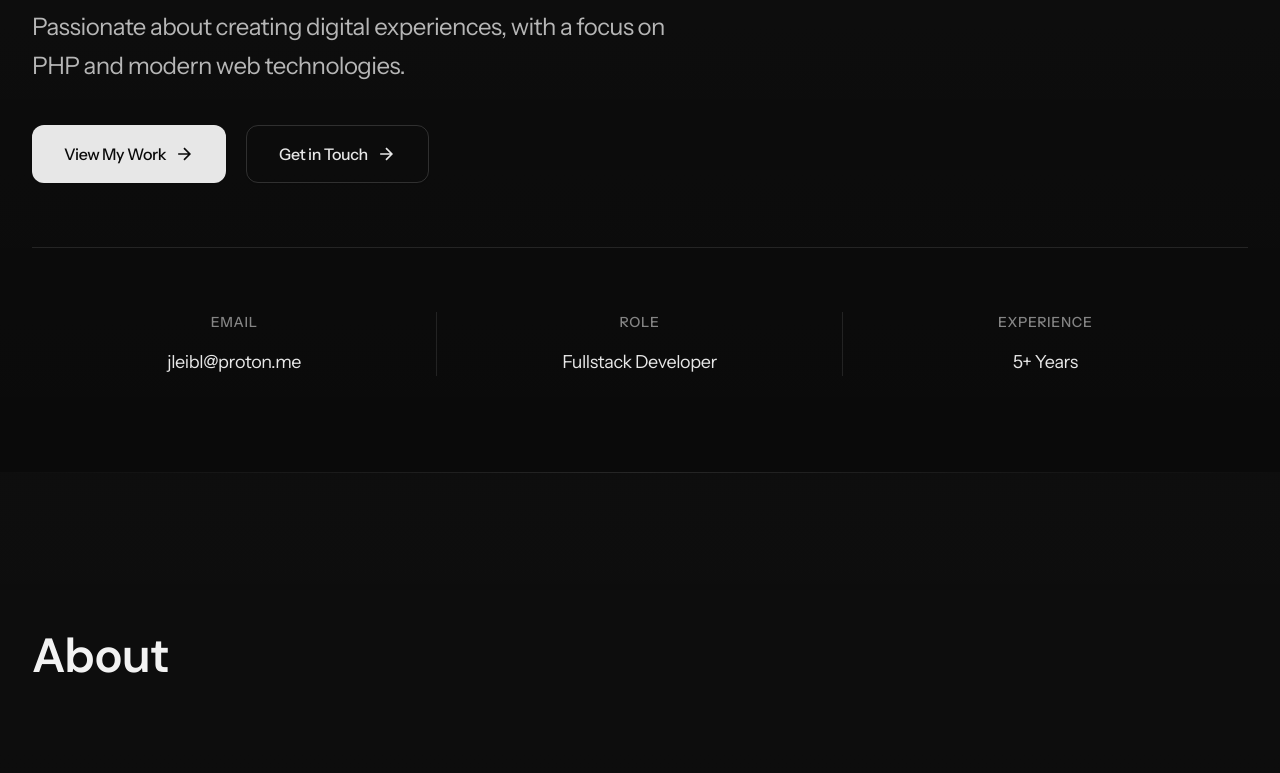
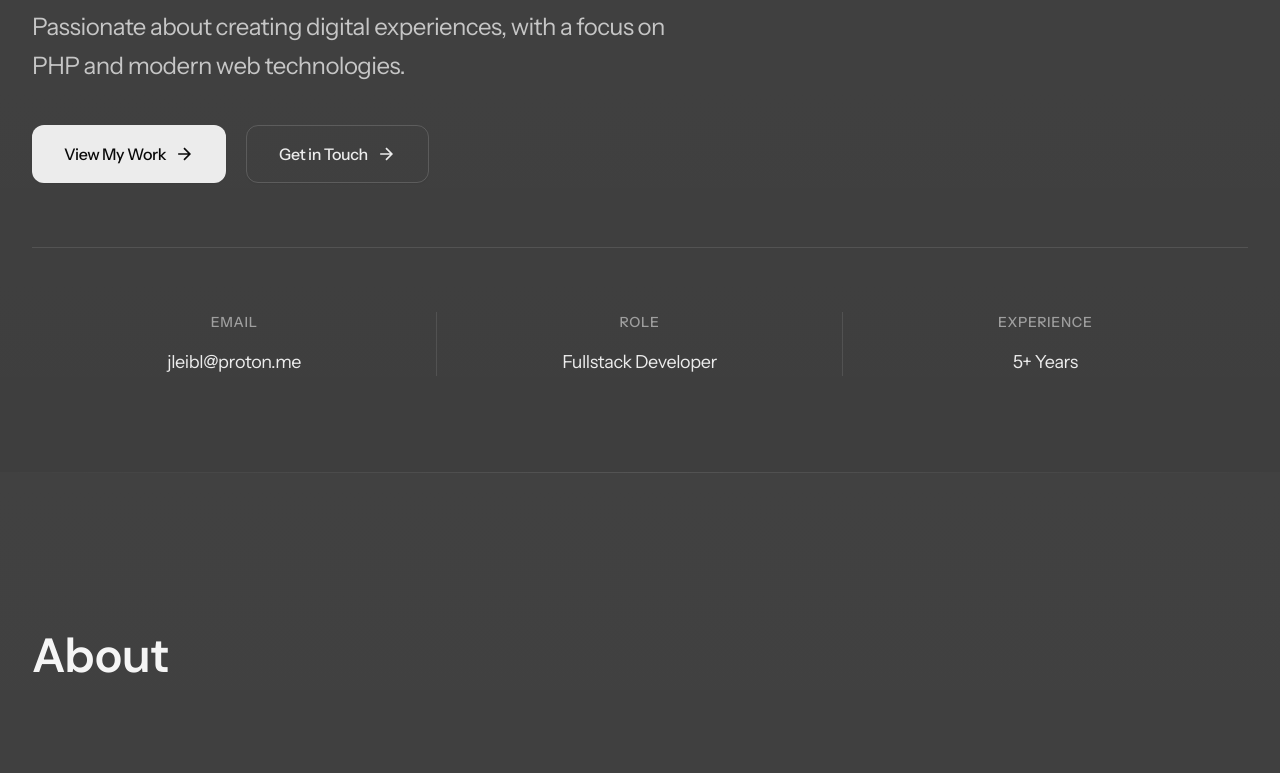
Before and after one commit to AtomicWasTaken/jleibl.net, an Astro site: page / in a window 1280 px wide. Shown: the part 445-1218 px from the top of the page. Built offline with nearby package versions, Linux system fonts and the light colour scheme; Astro itself is replaced by a stand-in of ours.

Commit message:
style: update background color for .black class

```diff
--- a/src/styles/theme.css
+++ b/src/styles/theme.css
@@ -1,4 +1,4 @@
-.black { background: #0A0A0A; }
+.black { background: #3e3e3e; }
 .red { background: #170c0c; }
 .gold { background: #121107; }
 
```
